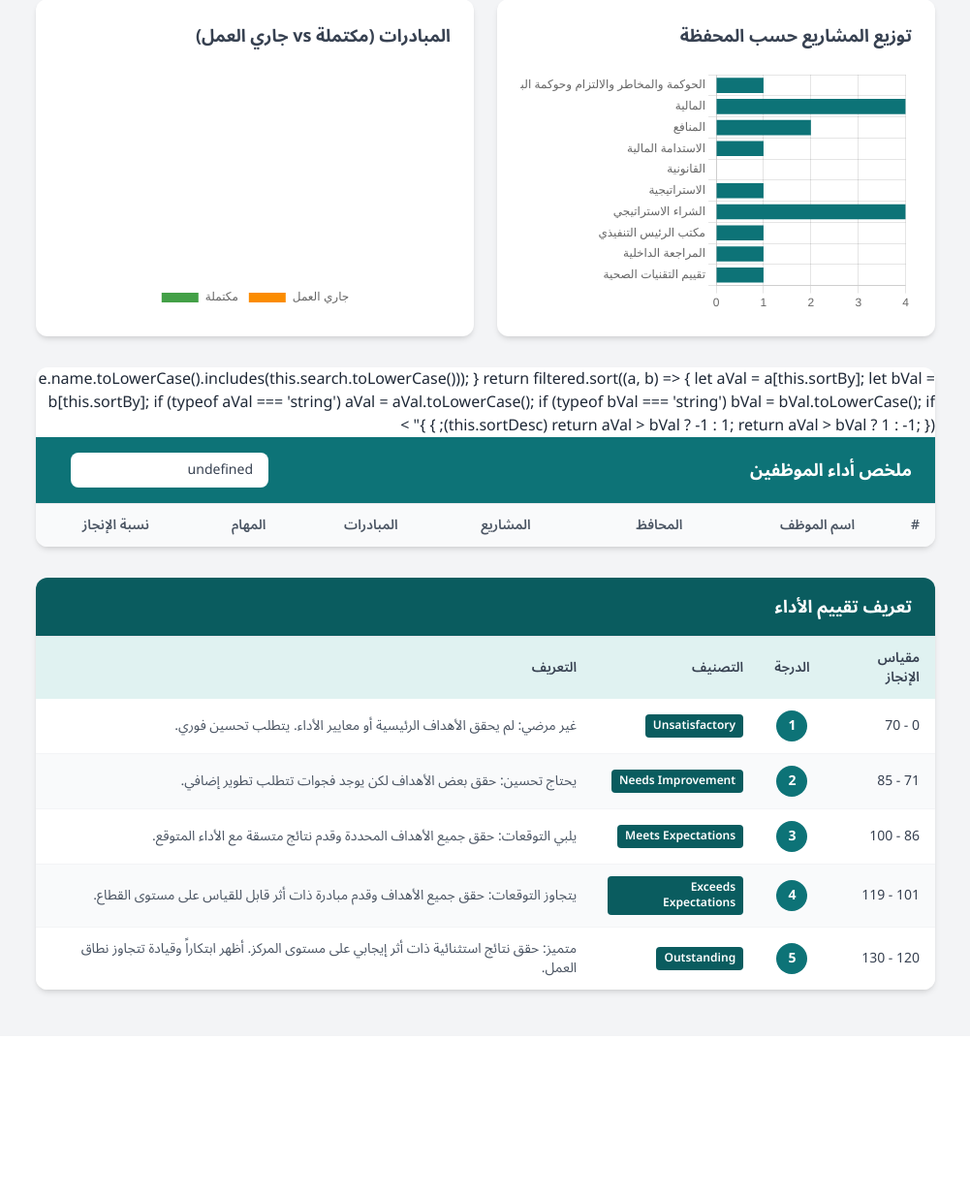
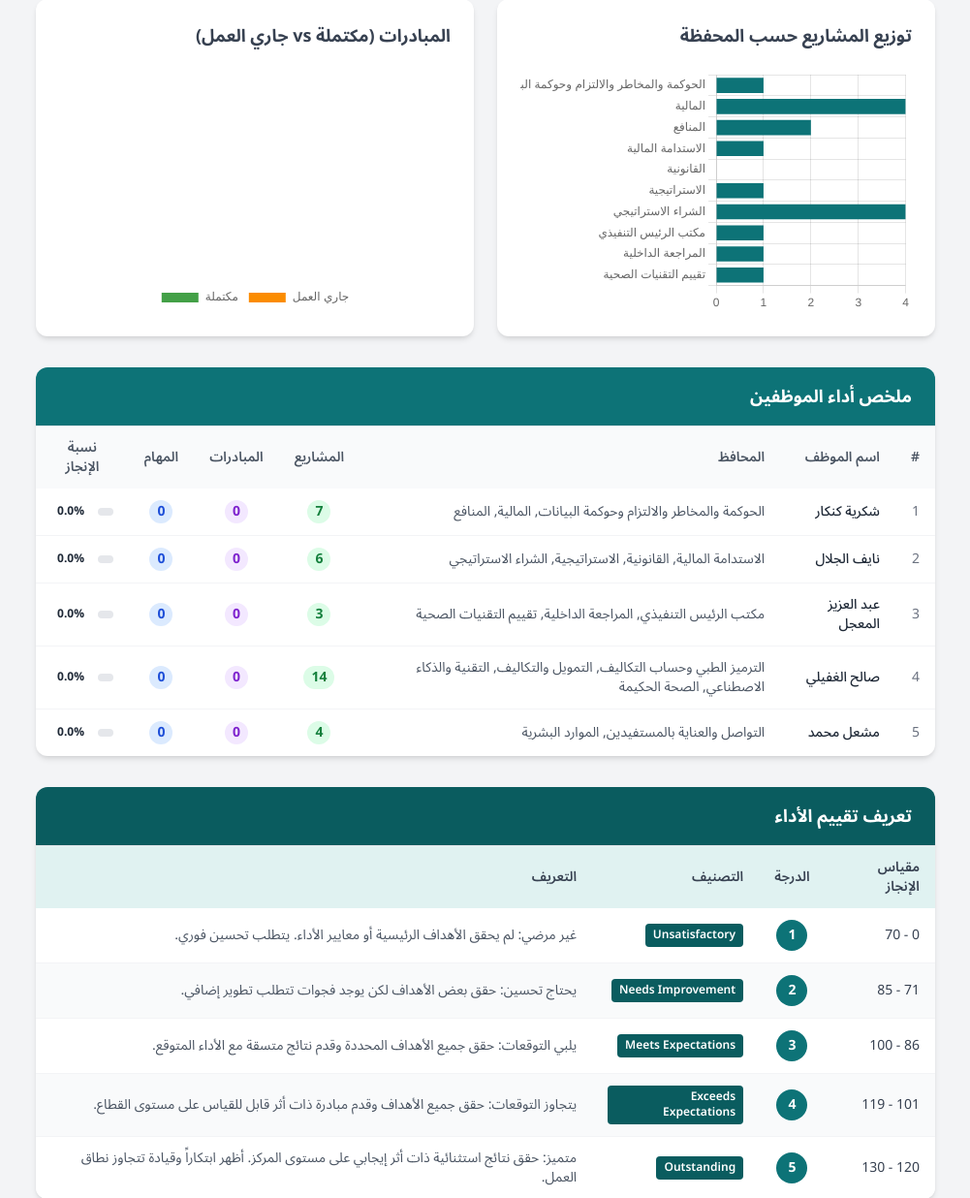
Before and after one commit to jwaheralameer77-oss/pmo-dashboard-SA, a Flask app: page / in a window 1280 px wide. Shown: the part 857-2093 px from the top of the page at 97% size, without its empty margins (11-1012 px from the left). Before the commit the page ends 1887 px from the top, so only its background shows below. Run offline with Flask 3, Linux system fonts and the light colour scheme; a user stored in the database is signed in; data comes from the database, SQL or seed files in the repository; data that the repository does not hold is empty; some libraries are stand-ins or nearby versions.

Commit message:
Fix dashboard table - remove broken Alpine.js tojson rendering

```diff
--- a/app.py
+++ b/app.py
@@ -110,7 +110,7 @@
     status_values = [completed_projects, in_progress_projects, stopped_projects]
 
     return render_template('dashboard.html',
-        employees=emp_data, total_employees=len(employees),
+        employees_raw=emp_data, total_employees=len(employees),
         total_projects=total_projects, total_portfolios=total_portfolios,
         total_initiatives=total_initiatives,
         completion_rate=completion_rate, ratings=PERFORMANCE_RATING,
--- a/templates/dashboard.html
+++ b/templates/dashboard.html
@@ -184,93 +184,49 @@
   </div>
 
   <!-- Employees Summary Table -->
-  <div class="bg-white rounded-xl shadow-md overflow-hidden mb-8"
-    x-data="{
-      sortBy: 'name',
-      sortDesc: false,
-      search: '',
-      get sortedEmployees() {
-        let filtered = {{ employees|tojson }};
-        if (this.search) {
-          filtered = filtered.filter(e => e.name.toLowerCase().includes(this.search.toLowerCase()));
-        }
-        return filtered.sort((a, b) => {
-          let aVal = a[this.sortBy];
-          let bVal = b[this.sortBy];
-          if (typeof aVal === 'string') aVal = aVal.toLowerCase();
-          if (typeof bVal === 'string') bVal = bVal.toLowerCase();
-          if (this.sortDesc) return aVal > bVal ? -1 : 1;
-          return aVal > bVal ? 1 : -1;
-        });
-      }
-    }"
-  >
+  <div class="bg-white rounded-xl shadow-md overflow-hidden mb-8">
     <div class="px-6 py-4 border-b flex flex-wrap justify-between items-center gap-4" style="background-color: #0D7377;">
       <h3 class="text-lg font-bold text-white">ملخص أداء الموظفين</h3>
-      <div class="flex items-center gap-3">
-        <input
-          x-model.debounce.300ms="search"
-          type="text"
-          placeholder="ابحث عن موظف..."
-          class="px-4 py-2 rounded-lg text-sm text-gray-700 focus:outline-none focus:ring-2 focus:ring-white/50"
-        >
-        <span class="text-white/80 text-sm" x-text="sortedEmployees.length + ' موظف'"></span>
-      </div>
     </div>
     <div class="overflow-x-auto">
       <table class="w-full text-sm">
         <thead>
           <tr class="bg-gray-50">
-            <th class="px-4 py-3 text-right font-semibold text-gray-600 cursor-pointer hover:bg-gray-100" @click="sortBy = 'index'; sortDesc = !sortDesc">#</th>
-            <th class="px-4 py-3 text-right font-semibold text-gray-600 cursor-pointer hover:bg-gray-100" @click="sortBy = 'name'; sortDesc = !sortDesc">
-              اسم الموظف
-              <span x-show="sortBy === 'name'" x-text="sortDesc ? '▼' : '▲'"></span>
-            </th>
+            <th class="px-4 py-3 text-right font-semibold text-gray-600">#</th>
+            <th class="px-4 py-3 text-right font-semibold text-gray-600">اسم الموظف</th>
             <th class="px-4 py-3 text-right font-semibold text-gray-600">المحافظ</th>
-            <th class="px-4 py-3 text-center font-semibold text-gray-600 cursor-pointer hover:bg-gray-100" @click="sortBy = 'project_count'; sortDesc = !sortDesc">
-              المشاريع
-              <span x-show="sortBy === 'project_count'" x-text="sortDesc ? '▼' : '▲'"></span>
-            </th>
-            <th class="px-4 py-3 text-center font-semibold text-gray-600 cursor-pointer hover:bg-gray-100" @click="sortBy = 'init_count'; sortDesc = !sortDesc">
-              المبادرات
-              <span x-show="sortBy === 'init_count'" x-text="sortDesc ? '▼' : '▲'"></span>
-            </th>
-            <th class="px-4 py-3 text-center font-semibold text-gray-600 cursor-pointer hover:bg-gray-100" @click="sortBy = 'task_count'; sortDesc = !sortDesc">
-              المهام
-              <span x-show="sortBy === 'task_count'" x-text="sortDesc ? '▼' : '▲'"></span>
-            </th>
-            <th class="px-4 py-3 text-center font-semibold text-gray-600 cursor-pointer hover:bg-gray-100" @click="sortBy = 'rate'; sortDesc = !sortDesc">
-              نسبة الإنجاز
-              <span x-show="sortBy === 'rate'" x-text="sortDesc ? '▼' : '▲'"></span>
-            </th>
+            <th class="px-4 py-3 text-center font-semibold text-gray-600">المشاريع</th>
+            <th class="px-4 py-3 text-center font-semibold text-gray-600">المبادرات</th>
+            <th class="px-4 py-3 text-center font-semibold text-gray-600">المهام</th>
+            <th class="px-4 py-3 text-center font-semibold text-gray-600">نسبة الإنجاز</th>
           </tr>
         </thead>
         <tbody class="divide-y divide-gray-100">
-          <template x-for="(emp, idx) in sortedEmployees" :key="emp.id">
+          {% for emp in employees_raw %}
           <tr class="hover:bg-gray-50 transition">
-              <td class="px-4 py-3 text-gray-500" x-text="idx + 1"></td>
-              <td class="px-4 py-3 font-medium text-gray-800" x-text="emp.name"></td>
-              <td class="px-4 py-3 text-gray-600" x-text="emp.portfolios"></td>
+            <td class="px-4 py-3 text-gray-500">{{ loop.index }}</td>
+            <td class="px-4 py-3 font-medium text-gray-800">{{ emp.name }}</td>
+            <td class="px-4 py-3 text-gray-600">{{ emp.portfolios }}</td>
             <td class="px-4 py-3 text-center">
-                <span class="inline-block bg-green-100 text-green-700 px-2 py-0.5 rounded-full font-bold" x-text="emp.project_count"></span>
+              <span class="inline-block bg-green-100 text-green-700 px-2 py-0.5 rounded-full font-bold">{{ emp.project_count }}</span>
             </td>
             <td class="px-4 py-3 text-center">
-                <span class="inline-block bg-purple-100 text-purple-700 px-2 py-0.5 rounded-full font-bold" x-text="emp.init_count"></span>
+              <span class="inline-block bg-purple-100 text-purple-700 px-2 py-0.5 rounded-full font-bold">{{ emp.init_count }}</span>
             </td>
             <td class="px-4 py-3 text-center">
-                <span class="inline-block bg-blue-100 text-blue-700 px-2 py-0.5 rounded-full font-bold" x-text="emp.task_count"></span>
+              <span class="inline-block bg-blue-100 text-blue-700 px-2 py-0.5 rounded-full font-bold">{{ emp.task_count }}</span>
             </td>
             <td class="px-4 py-3 text-center">
+              {% set rate = (emp.completed / emp.project_count * 100) if emp.project_count > 0 else 0 %}
               <div class="flex items-center gap-2">
                 <div class="flex-1 bg-gray-200 rounded-full h-2">
-                    <div class="h-2 rounded-full transition-all duration-500"
-                      :style="'width: ' + ((emp.completed / emp.project_count * 100) || 0) + '%; background-color: #0D7377;'"></div>
+                  <div class="h-2 rounded-full" style="width: {{ rate|round }}%; background-color: #0D7377;"></div>
                 </div>
-                  <span class="text-xs font-bold w-10" x-text="Math.round((emp.completed / emp.project_count * 100) || 0) + '%'"></span>
+                <span class="text-xs font-bold w-10">{{ rate|round }}%</span>
               </div>
             </td>
           </tr>
-          </template>
+          {% endfor %}
         </tbody>
       </table>
     </div>
```
Lines whose indentation alone changed are shown as unchanged.
